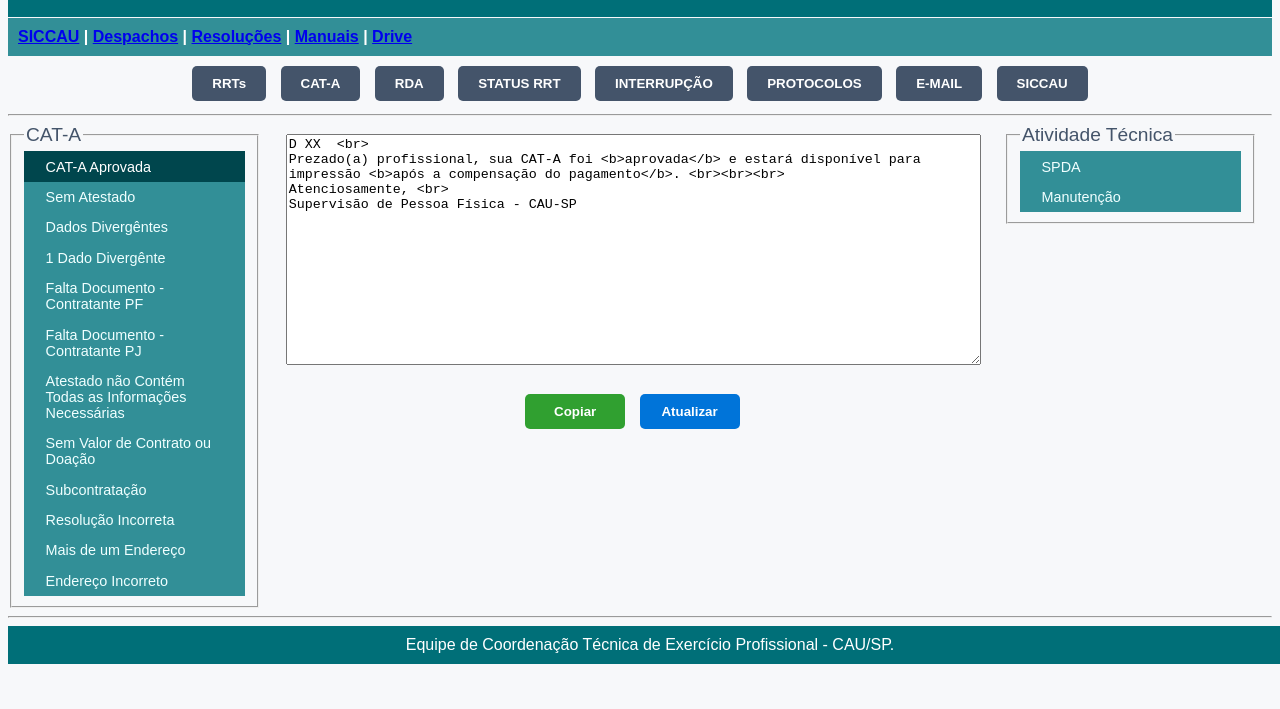
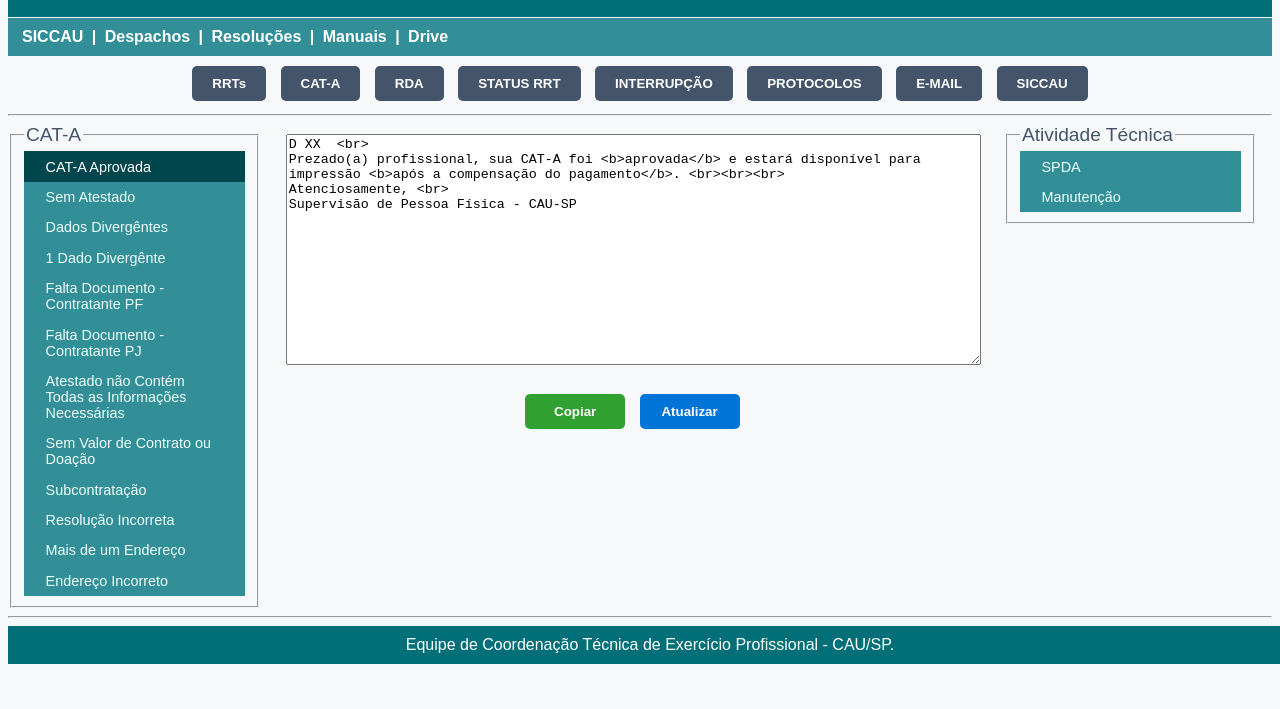
Before and after one commit to n-tech4b/despachos-pf, a plain HTML site: page cat-01.html in a window 1280 px wide. Shown: the part 91-800 px from the top of the page. Drawn offline with Linux system fonts and the light colour scheme.

Commit message:
atualização

```diff
--- a/cat-01.html
+++ b/cat-01.html
@@ -257,6 +257,20 @@
             cursor: text;
             }
 
+            a {
+                text-decoration: none;
+                color: white;
+                padding: 8px 4px;
+
+            }
+
+            a:hover {
+
+
+                background-color: #00474d94;
+
+            }
+
 
         </style>
 
```
Also changed, not shown: cat-02.html (+1 -0 lines).
